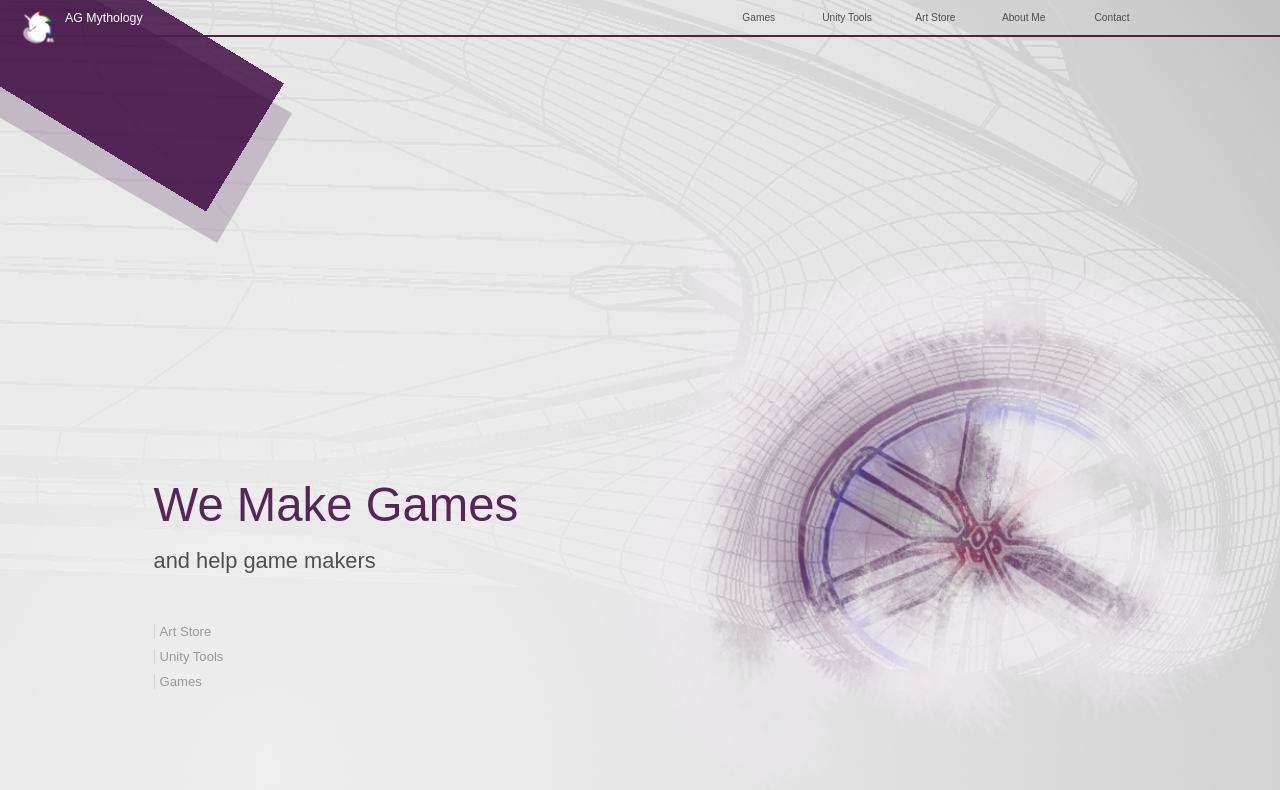
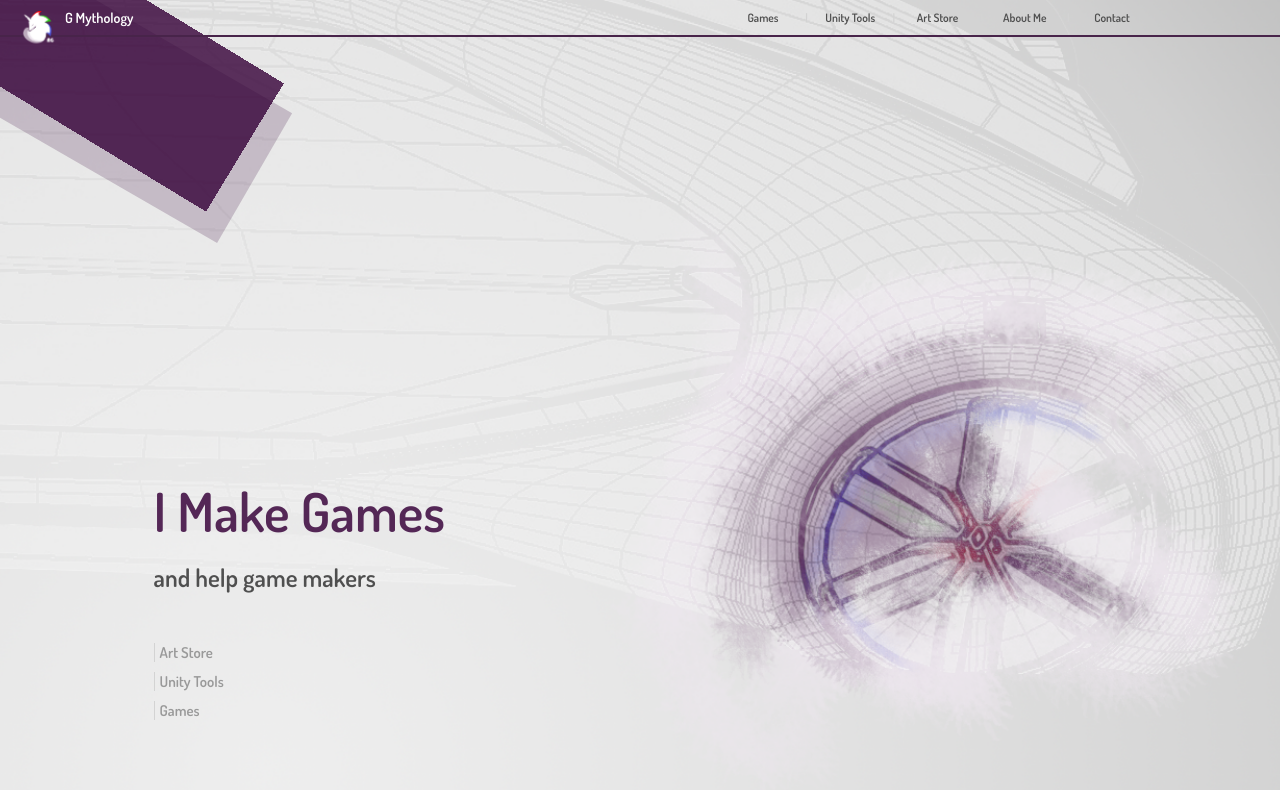
Before and after one commit to ag-mythology/ag-mythology-website, a plain HTML site: page index.html in a window 1280 px wide. Shown: the top 790 px of the page. Drawn offline with nearby package versions, Linux system fonts and the light colour scheme.

Commit message:
font change and link for GVX

```diff
--- a/css/landingstyle.css
+++ b/css/landingstyle.css
@@ -1,5 +1,10 @@
+@font-face {
+  font-family: ostrich-sans;
+  src: url("../fonts/Dosis/static/Dosis-SemiBold.ttf");
+}
+
 html,body{
-  font-size: calc(6px + 0.1vmax);
+  font-size: calc(7px + 0.1vmax);
 }
 #landing-view {
   background-image: url("../Images/BG.png");
@@ -235,7 +240,8 @@ a{
 }
 
 body {
-  font-family: Arial, Helvetica, sans-serif;
+  /*font-family: Arial, Helvetica, sans-serif;*/
+  font-family: ostrich-sans;
   margin: 0;
   background-color: #c7c7c6;
 }
--- a/index.html
+++ b/index.html
@@ -47,7 +47,7 @@
     <section id="landing-view">
         <div id="header">
             <img src="Logo.png" id="logo">
-            <div id="studio-name">AG Mythology</div>
+            <div id="studio-name">G Mythology</div>
             <div id="header-menu">
                 <a href="#games-section">Games</a> |
                 <a href="#tools-section">Unity Tools</a> |
@@ -59,7 +59,7 @@
         <div class="logo-bg-bg"></div>
 
         <div class="mid-title-container">
-            <div class="mid-title">We Make Games</div>
+            <div class="mid-title">I Make Games</div>
             <div class="mid-subtitle">and help game makers</div>
             <div id="options-container">
                 <a href="#artstore-section"><div class="section-option">Art Store</div></a>
@@ -142,7 +142,7 @@
             <div class="title-wrapper">
                 <div class="tool-title">GVX</div>
                 <div class="tool-tagline">real time visual effects generator for unity 3d</div>
-                <a><!--href="">Download Here-->Coming Soon</a>
+                <a href="http://u3d.as/1RiV">Download Here</a>
             </div>
         </div>
         <div class="tool-info">
@@ -216,7 +216,7 @@
 
                         now it's time for you to live the experience with a small twist to the rules.
                         Play online with strangers or with your friends. Win by knocking their pen off the table or by
-                        scoring a goal ;)
+                        scoring a goal!
                     </div>
                 </div>
                 <div class="game-bg-container"></div>
```
Also changed, not shown: fonts/Dosis/Dosis-VariableFont_wght.ttf (added), fonts/Dosis/static/Dosis-Bold.ttf (added), fonts/Dosis/static/Dosis-ExtraBold.ttf (added), fonts/Dosis/static/Dosis-ExtraLight.ttf (added), fonts/Dosis/static/Dosis-Light.ttf (added), fonts/Dosis/static/Dosis-Medium.ttf (added), fonts/Dosis/static/Dosis-Regular.ttf (added), fonts/Dosis/static/Dosis-SemiBold.ttf (added), fonts/Jura-VariableFont_wght.ttf (added), fonts/ostrich-sans-master/OstrichSans-Black.otf (added), fonts/ostrich-sans-master/OstrichSans-Bold.otf (added), fonts/ostrich-sans-master/OstrichSans-Heavy.otf (added), fonts/ostrich-sans-master/OstrichSans-Light.otf (added), fonts/ostrich-sans-master/OstrichSans-Medium.otf (added), 4 more files.
